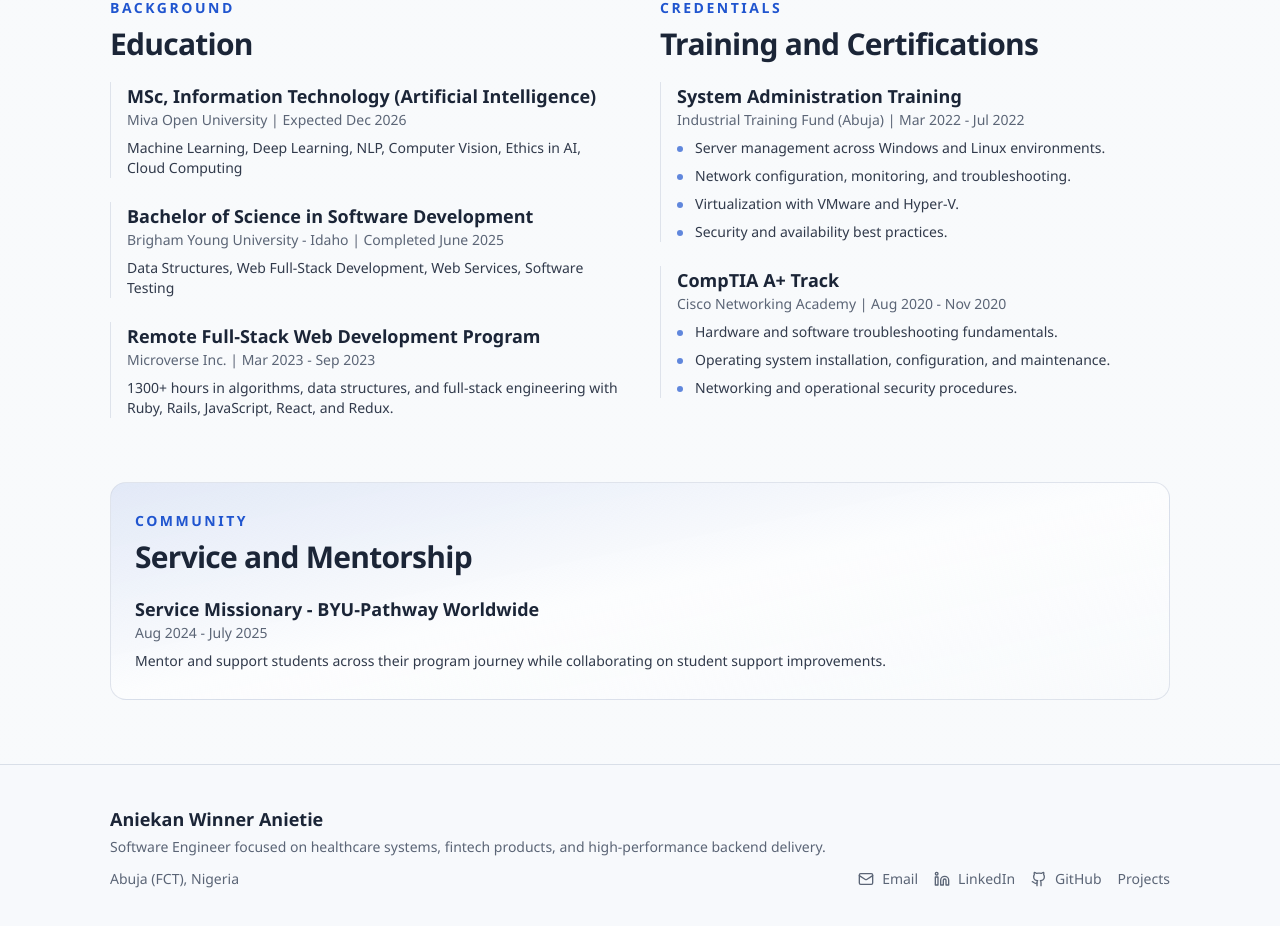
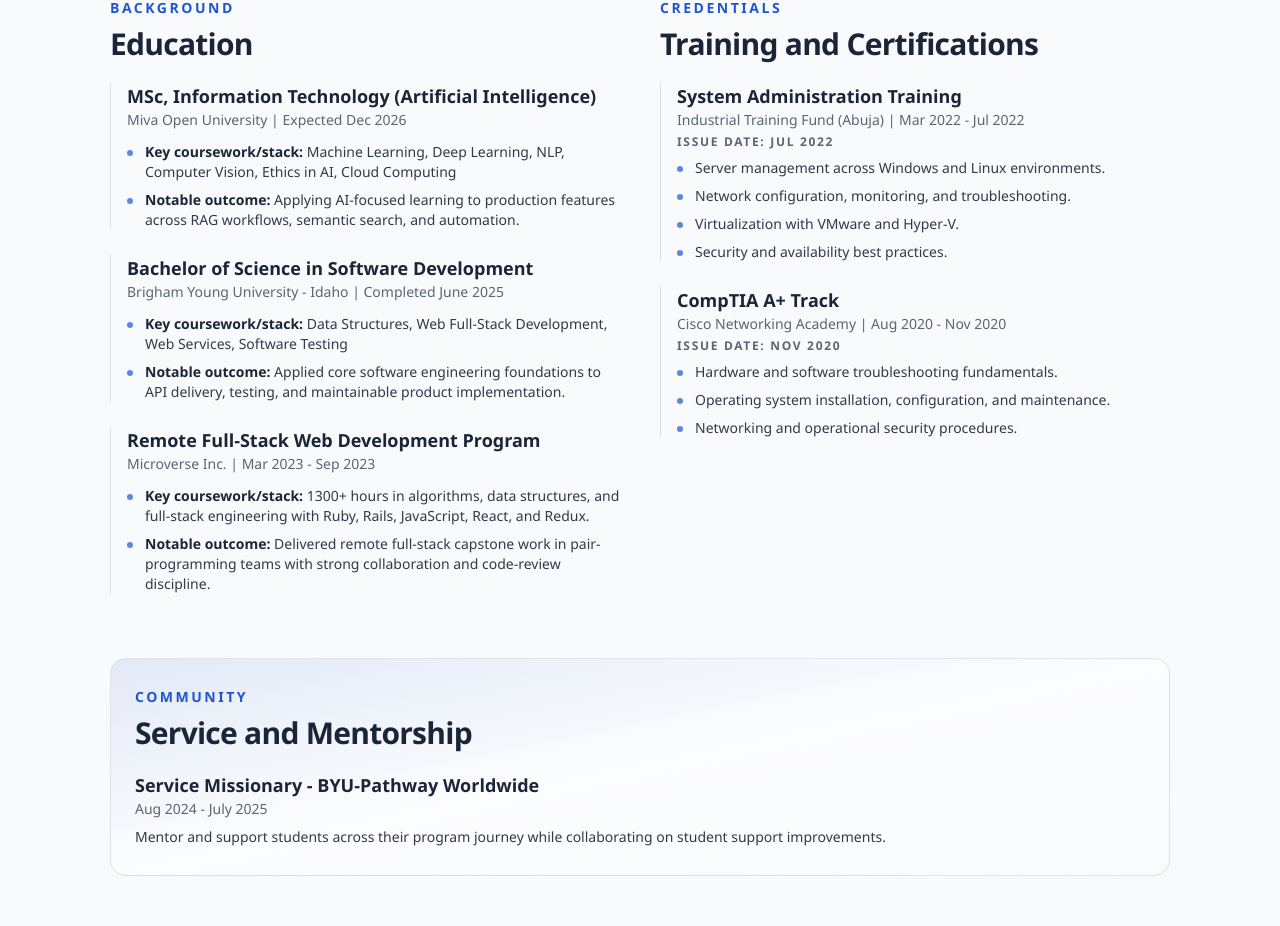
Before and after one commit to DevaWinner/my-portfolio, a Next.js app: page /about in a window 1280 px wide. Shown: the part 1136-2062 px from the top of the page. Built offline with nearby package versions, Linux system fonts and the light colour scheme.

Commit message:
feat: enhance education section with notable outcomes and issue dates for clarity

```diff
--- a/app/about/page.tsx
+++ b/app/about/page.tsx
@@ -63,7 +63,20 @@
                 <p className="text-sm text-muted">
                   {item.institution} | {item.date}
                 </p>
-                <p className="mt-2 text-sm text-foreground/90">{item.coursework}</p>
+                <ul className="mt-3 space-y-2 text-sm text-foreground/90">
+                  <li className="flex items-start gap-3">
+                    <span className="mt-2 h-1.5 w-1.5 shrink-0 rounded-full bg-primary/70" />
+                    <span>
+                      <span className="font-semibold text-foreground">Key coursework/stack:</span> {item.coursework}
+                    </span>
+                  </li>
+                  <li className="flex items-start gap-3">
+                    <span className="mt-2 h-1.5 w-1.5 shrink-0 rounded-full bg-primary/70" />
+                    <span>
+                      <span className="font-semibold text-foreground">Notable outcome:</span> {item.notableOutcome}
+                    </span>
+                  </li>
+                </ul>
               </article>
             ))}
           </div>
@@ -78,6 +91,9 @@
                 <p className="font-heading text-lg font-semibold">{item.name}</p>
                 <p className="text-sm text-muted">
                   {item.provider} | {item.period}
+                </p>
+                <p className="mt-1 text-xs font-semibold uppercase tracking-[0.14em] text-muted">
+                  Issue Date: {item.issuedOn}
                 </p>
                 <ul className="mt-2 space-y-2 text-sm text-foreground/90">
                   {item.details.map((detail) => (
--- a/lib/portfolio-data.ts
+++ b/lib/portfolio-data.ts
@@ -69,12 +69,14 @@
 	degree: string;
 	date: string;
 	coursework: string;
+	notableOutcome: string;
 }
 
 export interface CertificationItem {
 	name: string;
 	provider: string;
 	period: string;
+	issuedOn: string;
 	details: string[];
 }
 
@@ -659,6 +661,10 @@
 			degree: item.degree,
 			date: item.date,
 			coursework: item.coursework,
+			notableOutcome:
+				item.institution === "Miva Open University"
+					? "Applying AI-focused learning to production features across RAG workflows, semantic search, and automation."
+					: "Applied core software engineering foundations to API delivery, testing, and maintainable product implementation.",
 		})),
 		{
 			institution: "Microverse Inc.",
@@ -666,6 +672,8 @@
 			date: "Mar 2023 - Sep 2023",
 			coursework:
 				"1300+ hours in algorithms, data structures, and full-stack engineering with Ruby, Rails, JavaScript, React, and Redux.",
+			notableOutcome:
+				"Delivered remote full-stack capstone work in pair-programming teams with strong collaboration and code-review discipline.",
 		},
 	] satisfies EducationItem[],
 	certifications: [
@@ -673,6 +681,7 @@
 			name: "System Administration Training",
 			provider: "Industrial Training Fund (Abuja)",
 			period: "Mar 2022 - Jul 2022",
+			issuedOn: "Jul 2022",
 			details: [
 				"Server management across Windows and Linux environments.",
 				"Network configuration, monitoring, and troubleshooting.",
@@ -684,6 +693,7 @@
 			name: "CompTIA A+ Track",
 			provider: "Cisco Networking Academy",
 			period: "Aug 2020 - Nov 2020",
+			issuedOn: "Nov 2020",
 			details: [
 				"Hardware and software troubleshooting fundamentals.",
 				"Operating system installation, configuration, and maintenance.",
```
